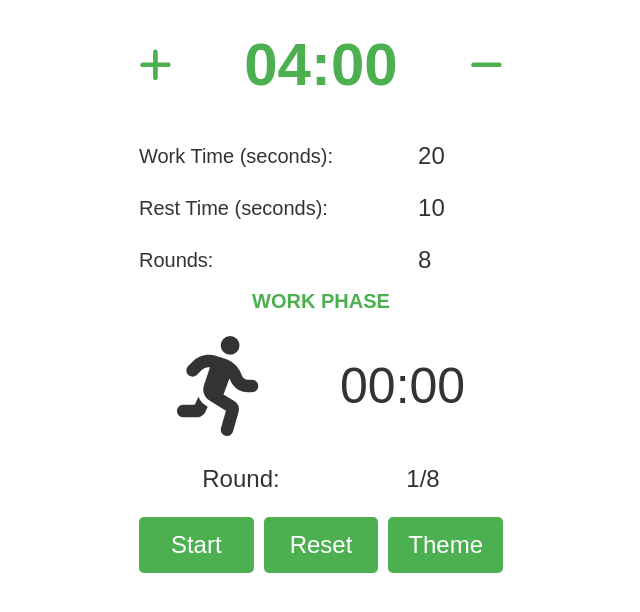
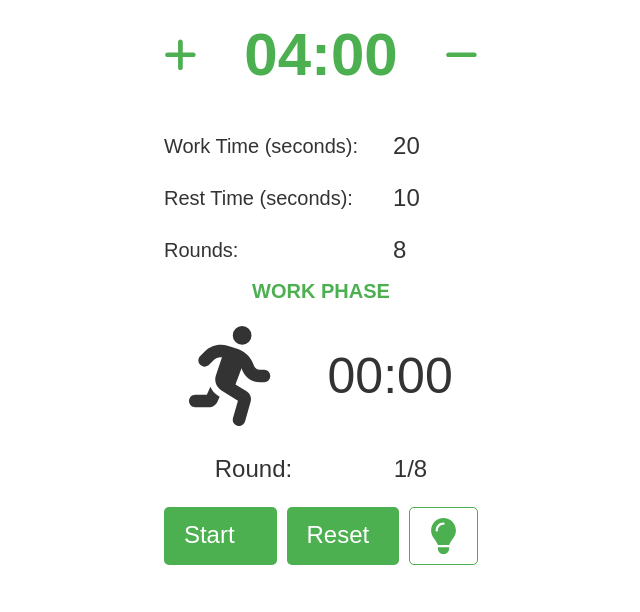
Before and after one commit to VoropN/tabata-timer, a Next.js app: page / in a window 1280 px wide. Shown: the top 612 px of the page, without its empty margins (319-959 px from the left). Built offline with nearby package versions, Linux system fonts and the light colour scheme.

Commit message:
update theme icon

```diff
--- a/components/TabataTimer.module.scss
+++ b/components/TabataTimer.module.scss
@@ -4,7 +4,7 @@
 .timerContainer {
   display: grid;
   justify-content: center;
-  padding: 20px;
+  padding: 10px 20px;
 }
 
 /* Header for time remaining */
@@ -66,10 +66,12 @@
   margin-top: 20px;
   gap: 10px;
   display: grid;
-  grid-template-columns: repeat(3, 1fr);
+  grid-template-columns: 1fr 1fr auto;
+  overflow: hidden;
 }
 
-.timerButton {
+.timerButton,
+.themeButton {
   padding: 10px 20px;
   font-size: 1.2em;
   background-color: var(
@@ -79,6 +81,7 @@
   border: none;
   cursor: pointer;
   border-radius: 5px;
+  display: flex;
 
   &:hover {
     background-color: var(
@@ -96,3 +99,21 @@
     color: var(--button-hover-color);
   }
 }
+
+.theme {
+  color: var(--button-color);
+  font-size: 1.5em;
+
+  &Button {
+    background-color: transparent;
+    border: 1px solid var(--button-color);
+
+    &:hover {
+      background-color: transparent;
+
+      .theme {
+        color: var(--button-hover-color);
+      }
+    }
+  }
+}
--- a/components/TabataTimer.tsx
+++ b/components/TabataTimer.tsx
@@ -1,8 +1,10 @@
 'use client';
 
 import {
-  faChair,
+  faHand,
+  faLightbulb,
   faMinus,
+  faMoon,
   faPlus,
   faRunning,
 } from '@fortawesome/free-solid-svg-icons';
@@ -223,18 +225,11 @@ const TabataTimer = () => {
         {timerState.isWorkPhase ? <>Work Phase</> : <>Rest Phase</>}
       </div>
       <div className={styles.timerDisplay}>
-        {timerState.isWorkPhase ? (
-          <FontAwesomeIcon
-            className={styles.timerDisplayIcon}
-            icon={faRunning}
-          />
-        ) : (
-          <FontAwesomeIcon
-            className={styles.timerDisplayIcon}
-            icon={faChair}
-            color="grey"
-          />
-        )}
+        <FontAwesomeIcon
+          className={styles.timerDisplayIcon}
+          icon={timerState.isWorkPhase ? faRunning : faHand}
+        />
+
         <span>{formatTime(timerState.seconds)}</span>
       </div>
 
@@ -253,10 +248,14 @@ const TabataTimer = () => {
           Reset
         </button>
         <button
-          className={styles.timerButton}
+          className={styles.themeButton}
           onClick={() => setTheme(theme === 'light' ? 'dark' : 'light')}
         >
-          Theme
+          <FontAwesomeIcon
+            className={styles.theme}
+            icon={theme === 'light' ? faLightbulb : faMoon}
+            color="grey"
+          />
         </button>
       </div>
     </div>
```
